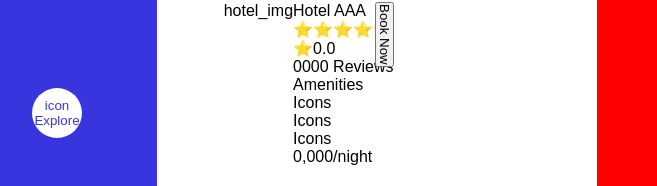
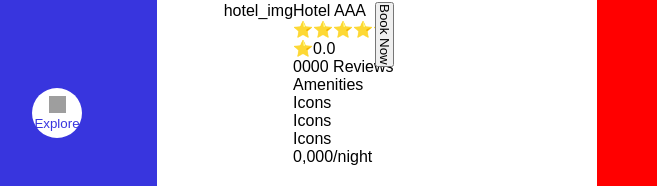
Before and after one commit to paicit0/hotel-front, a Next.js app: page / in a window 1280 px wide. Shown: the part 227-413 px from the top of the page, without its empty margins (43-700 px from the left). Built offline with nearby package versions, Linux system fonts and the light colour scheme; grey boxes are pictures that could not be loaded.

Commit message:
feat: update Explore button to use an image icon

```diff
--- a/src/components/Sidebar.tsx
+++ b/src/components/Sidebar.tsx
@@ -25,7 +25,7 @@ export default function Sidebar() {
               : styles.sidebarButton
           }
         >
-          <div>icon</div>
+          <img src="/searchIcon.png" alt="searchIcon" width={17} height={17} />
           <div>Explore</div>
         </button>
         <button
```
